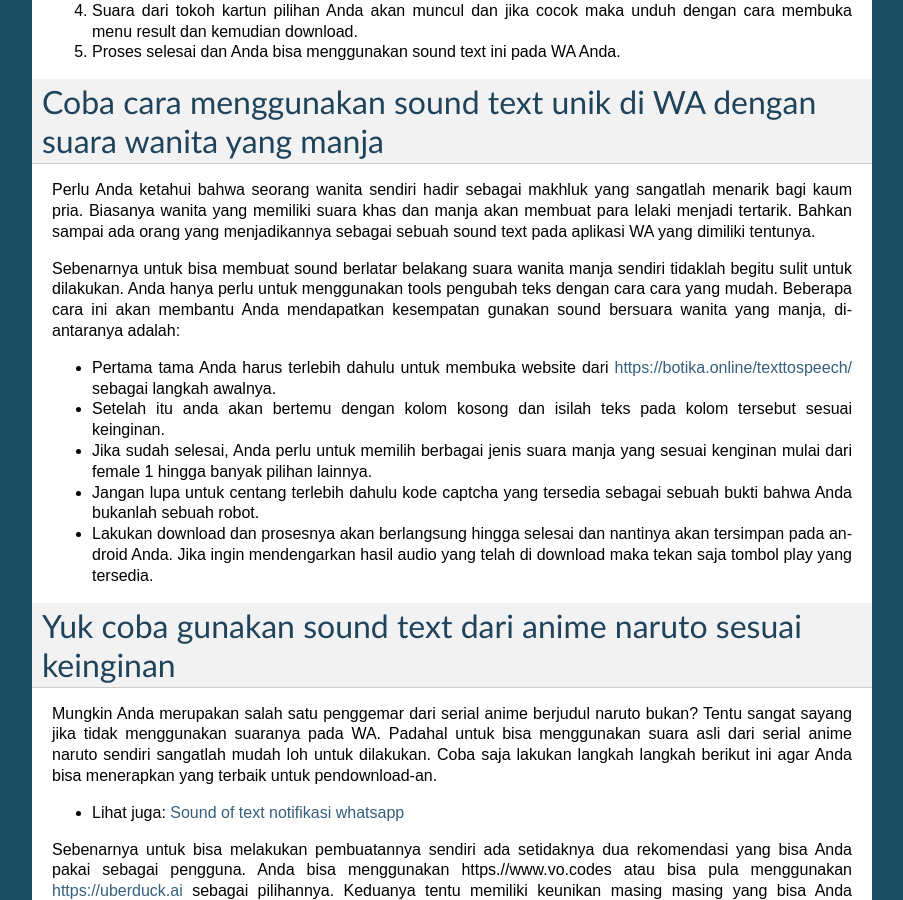
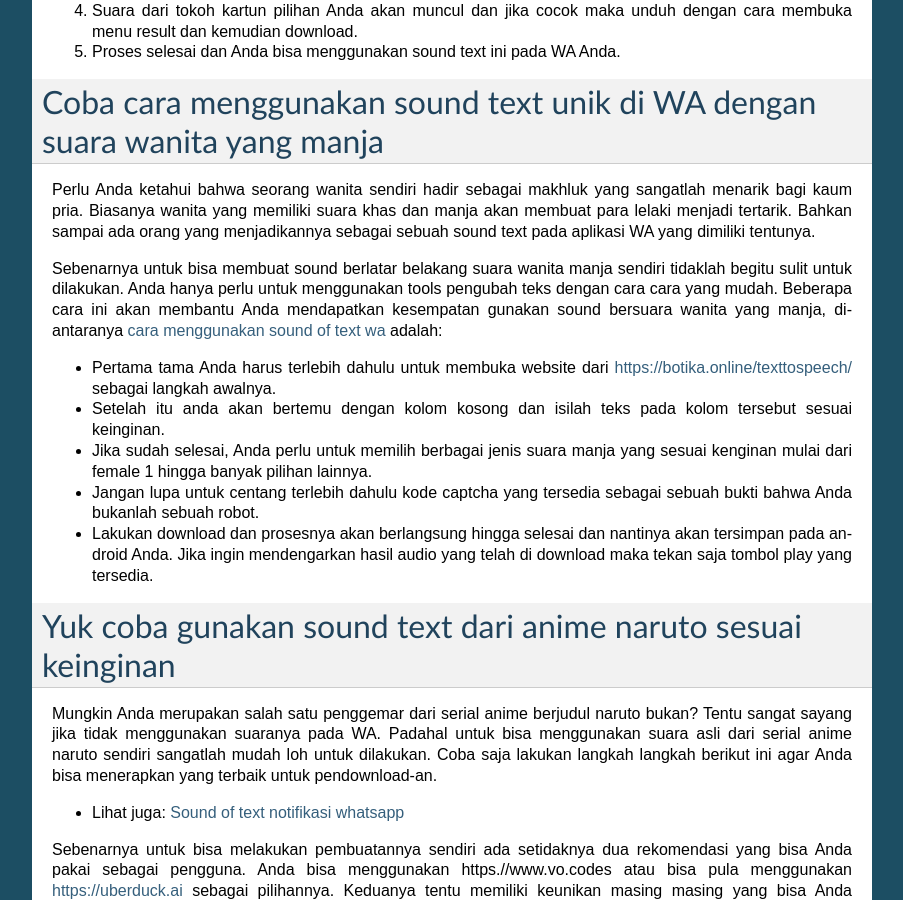
Before and after one commit to zaidmg/taichi, a Sphinx documentation site: the page built from docs/index.rst, in a window 1280 px wide and 900 px high, scrolled down 1156 px. Shown: the whole window, without its empty margins (198-1101 px from the left). Built offline with Sphinx 7.4.7, drawn with Linux system fonts in a browser that asks for light colours.

Commit message:
Update index.rst

```diff
--- a/docs/index.rst
+++ b/docs/index.rst
@@ -34,7 +34,7 @@ Coba cara menggunakan sound text unik di WA dengan suara wanita yang manja
 
 Perlu Anda ketahui bahwa seorang wanita sendiri hadir sebagai makhluk yang sangatlah menarik bagi kaum pria. Biasanya wanita yang memiliki suara khas dan manja akan membuat para lelaki menjadi tertarik. Bahkan sampai ada orang yang menjadikannya sebagai sebuah sound text pada aplikasi WA yang dimiliki tentunya.
 
-Sebenarnya untuk bisa membuat sound berlatar belakang suara wanita manja sendiri tidaklah begitu sulit untuk dilakukan. Anda hanya perlu untuk menggunakan tools pengubah teks dengan cara cara yang mudah. Beberapa cara ini akan membantu Anda mendapatkan kesempatan gunakan sound bersuara wanita yang manja, diantaranya adalah:
+Sebenarnya untuk bisa membuat sound berlatar belakang suara wanita manja sendiri tidaklah begitu sulit untuk dilakukan. Anda hanya perlu untuk menggunakan tools pengubah teks dengan cara cara yang mudah. Beberapa cara ini akan membantu Anda mendapatkan kesempatan gunakan sound bersuara wanita yang manja, diantaranya `cara menggunakan sound of text wa <https://karinov.co.id/cara-menggunakan-sound-of-text-wa/>`_ adalah:
 
 - Pertama tama Anda harus terlebih dahulu untuk membuka website dari https://botika.online/texttospeech/ sebagai langkah awalnya.
 - Setelah itu anda akan bertemu dengan kolom kosong dan isilah teks pada kolom tersebut sesuai keinginan.
```
